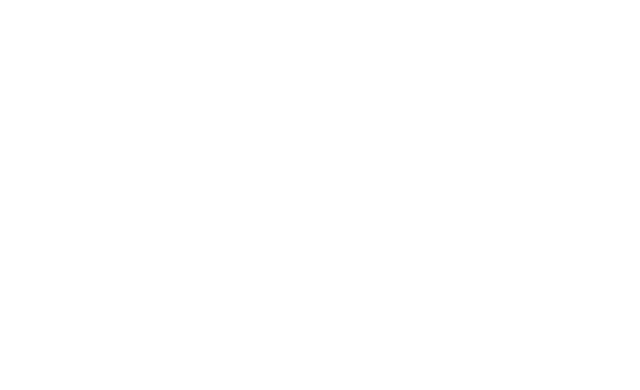
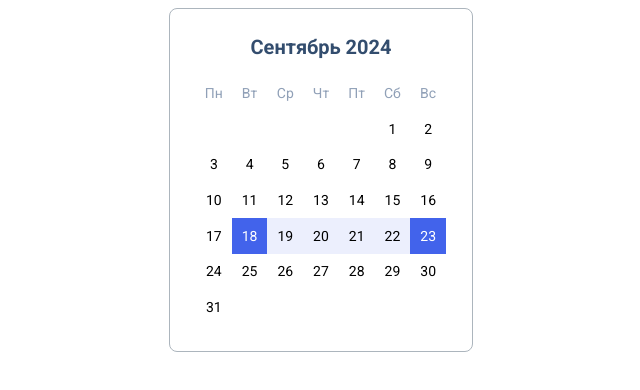
Before and after one commit to js-tasks-ru/htmlcss-20240614_aynur-zaynullin, a website: page 05-lection3/03-calendar/index.html in a window 1280 px wide. Shown: the whole page, without its empty margins (319-959 px from the left). Drawn offline with Linux system fonts and the light colour scheme.

Commit message:
Календарь

```diff
--- a/05-lection3/03-calendar/calendar.css
+++ b/05-lection3/03-calendar/calendar.css
@@ -0,0 +1,61 @@
+.calendar {
+    max-width: 304px;
+    margin: auto;
+
+    font-family: 'Inter';
+    font-size: 14px;
+    font-weight: 400;
+    line-height: 20px;
+    text-align: center;
+    box-sizing: border-box;
+
+    padding: 26px;
+    border-radius: 8px;
+    border: 1px solid #ACB5BD;
+    box-sizing: border-box;
+}
+
+.calendar__title {
+    margin-bottom: 16px;
+    font-size: 20px;
+    line-height: 24px;
+    font-weight: 600;
+    color: #334D6E;
+}
+
+.calendar__wrapper {
+    position: relative;
+    padding-bottom: 100%;
+}
+
+.calendar__inner {
+    position: absolute;
+    left: 0;
+    right: 0;
+    bottom: 0;
+    top: 0;
+    display: grid;
+    grid-template-columns: repeat(7, 1fr);
+    grid-template-rows: repeat(7, 1fr);
+    align-items: stretch;
+}
+
+.calendar__cell {
+    display: flex;
+    justify-content: center;
+    align-items: center;
+}
+
+.calendar__cell_day-of-the-week {
+    color: #90A0B7;
+}
+
+.calendar_range {
+    background-color: #A0B1F533;
+}
+
+.calendar_range-end,
+.calendar_range-start {
+    background-color: #4263EB;
+    color: #ffffff;
+}
--- a/05-lection3/03-calendar/index.html
+++ b/05-lection3/03-calendar/index.html
@@ -1,12 +1,62 @@
 <!DOCTYPE html>
 <!-- Страница с календарем -->
 <html lang="ru">
+    <!-- by aynZayn -->
     <head>
         <link rel="stylesheet" href="../../assets/css/main.css">
         <link rel="stylesheet" href="./calendar.css">
         <title>Calendar</title>
     </head>
     <body>
-
+        <div class="calendar">
+            <div class="calendar__title">Сентябрь 2024</div>
+            <div class="calendar__wrapper">
+                <div class="calendar__inner">
+                    <span class='calendar__cell calendar__cell_day-of-the-week'>Пн</span>
+                    <span class='calendar__cell calendar__cell_day-of-the-week'>Вт</span>
+                    <span class='calendar__cell calendar__cell_day-of-the-week'>Ср</span>
+                    <span class='calendar__cell calendar__cell_day-of-the-week'>Чт</span>
+                    <span class='calendar__cell calendar__cell_day-of-the-week'>Пт</span>
+                    <span class='calendar__cell calendar__cell_day-of-the-week'>Сб</span>
+                    <span class='calendar__cell calendar__cell_day-of-the-week'>Вс</span>
+                    <span class='calendar__cell'></span>
+                    <span class='calendar__cell'></span>
+                    <span class='calendar__cell'></span>
+                    <span class='calendar__cell'></span>
+                    <span class='calendar__cell'></span>
+                    <span class='calendar__cell'>1</span>
+                    <span class='calendar__cell'>2</span>
+                    <span class='calendar__cell'>3</span>
+                    <span class='calendar__cell'>4</span>
+                    <span class='calendar__cell'>5</span>
+                    <span class='calendar__cell'>6</span>
+                    <span class='calendar__cell'>7</span>
+                    <span class='calendar__cell'>8</span>
+                    <span class='calendar__cell'>9</span>
+                    <span class='calendar__cell'>10</span>
+                    <span class='calendar__cell'>11</span>
+                    <span class='calendar__cell'>12</span>
+                    <span class='calendar__cell'>13</span>
+                    <span class='calendar__cell'>14</span>
+                    <span class='calendar__cell'>15</span>
+                    <span class='calendar__cell'>16</span>
+                    <span class='calendar__cell'>17</span>
+                    <span class='calendar__cell calendar_range-start'>18</span>
+                    <span class='calendar__cell calendar_range'>19</span>
+                    <span class='calendar__cell calendar_range'>20</span>
+                    <span class='calendar__cell calendar_range'>21</span>
+                    <span class='calendar__cell calendar_range'>22</span>
+                    <span class='calendar__cell calendar_range-end'>23</span>
+                    <span class='calendar__cell'>24</span>
+                    <span class='calendar__cell'>25</span>
+                    <span class='calendar__cell'>26</span>
+                    <span class='calendar__cell'>27</span>
+                    <span class='calendar__cell'>28</span>
+                    <span class='calendar__cell'>29</span>
+                    <span class='calendar__cell'>30</span>
+                    <span class='calendar__cell'>31</span>
+                </div>
+            </div>
+        </div>
     </body>
 </html>
```
